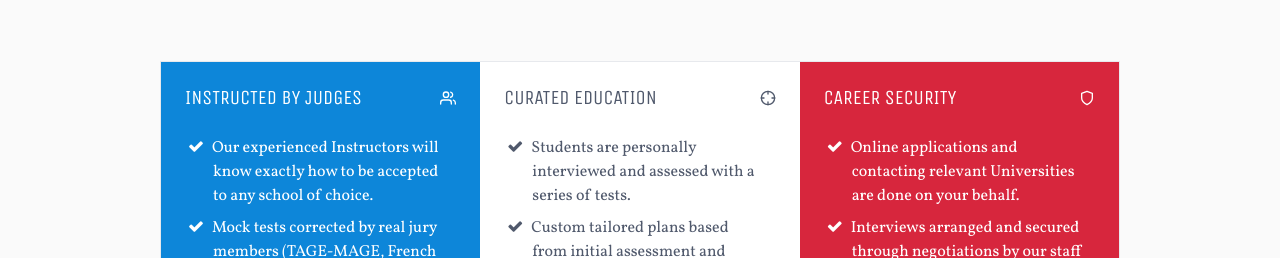
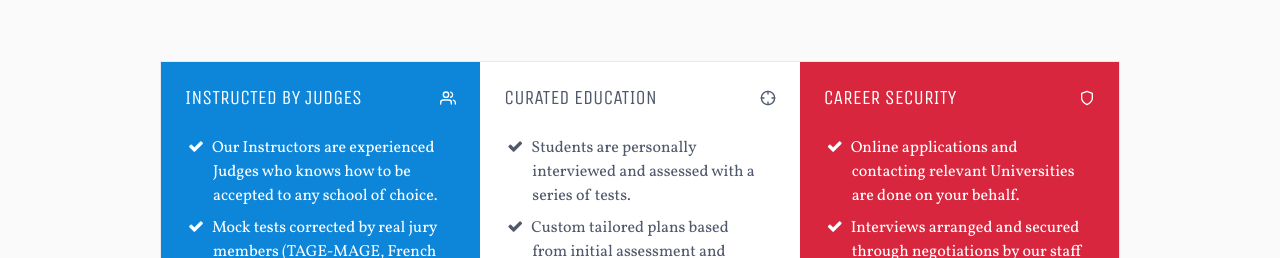
Before and after one commit to bmrejen/Ivy, a website: page app/index.html in a window 1280 px wide. Shown: the part 2600-2858 px from the top of the page. Drawn offline with nearby package versions, Linux system fonts and the light colour scheme.

Commit message:
Updated Features section content

```diff
--- a/app/index.html
+++ b/app/index.html
@@ -247,7 +247,7 @@
 						</div>
 						<div class="panel-body">
 							<ul>
-								<li>Our experienced Instructors will know exactly how to be accepted to any school of choice.</li>
+								<li>Our Instructors are experienced Judges who knows how to be accepted to any school of choice.</li>
 								<li>Mock tests corrected by real jury members (TAGE-MAGE, French tests, TCF, TEF, DELF)</li>
 								<li>One-to-One interview preparations conducted by certified jury members.</li>
 							</ul>
```
